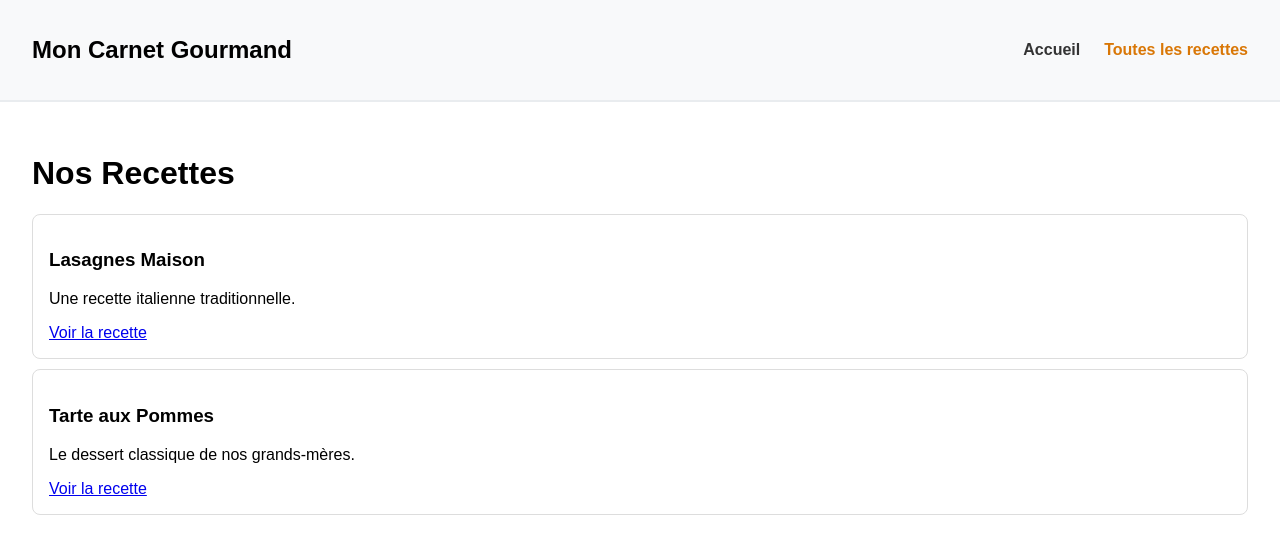
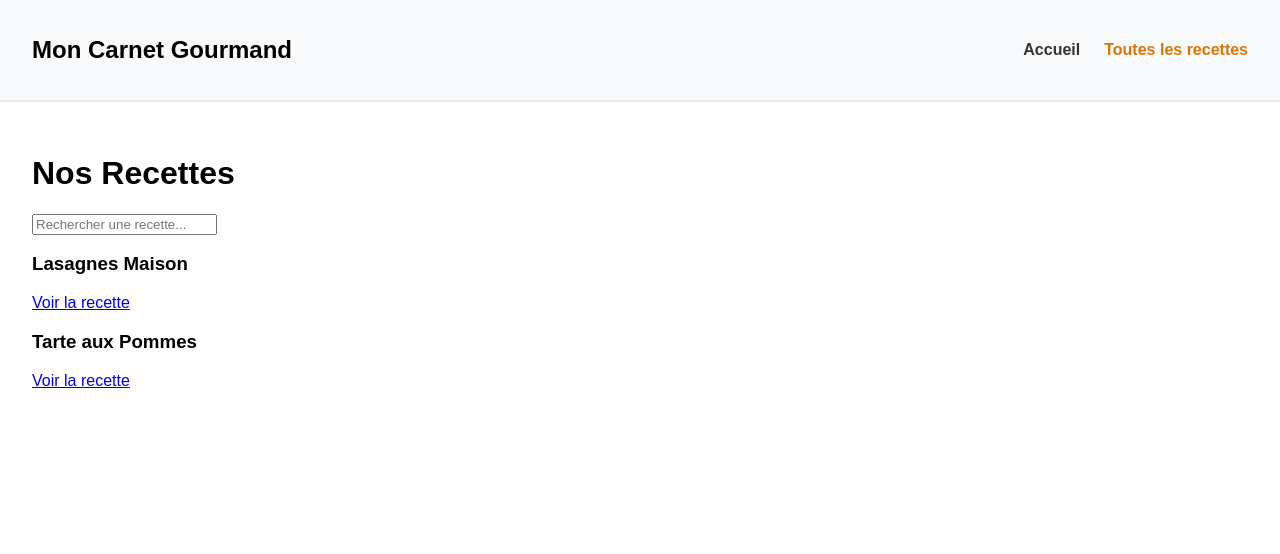
Before and after one commit to ElChahine/FW_LivreDeRecettes, a Vue app: page /recettes in a window 1280 px wide. Shown: the top 554 px of the page. Built offline with nearby package versions, Linux system fonts and the light colour scheme.

Commit message:
Ajout du fichier README.md (incomplet pour le moment) et ajout du systeme de barre de recherche

```diff
--- a/src/views/RecipeListView.vue
+++ b/src/views/RecipeListView.vue
@@ -1,20 +1,32 @@
 <script setup>
-import { recipes } from '../data/recipes.js'; // On importe nos données simulées
+import { ref, computed } from 'vue';
+import { recipes } from '../data/recipes.js';
+
+const searchQuery = ref('');
+
+// Propriété calculée pour filtrer la liste en temps réel
+const filteredRecipes = computed(() => {
+  return recipes.filter(recipe =>
+    recipe.title.toLowerCase().includes(searchQuery.value.toLowerCase())
+  );
+});
 </script>
 
 <template>
   <div class="container">
     <h1>Nos Recettes</h1>
+
+    <input
+      v-model="searchQuery"
+      placeholder="Rechercher une recette..."
+      class="search-bar"
+    >
+
     <div class="recipe-grid">
-      <div v-for="recipe in recipes" :key="recipe.id" class="card">
+      <div v-for="recipe in filteredRecipes" :key="recipe.id" class="card">
         <h3>{{ recipe.title }}</h3>
-        <p>{{ recipe.description }}</p>
         <router-link :to="`/recettes/${recipe.id}`">Voir la recette</router-link>
       </div>
     </div>
   </div>
 </template>
-
-<style scoped>
-.card { border: 1px solid #ddd; padding: 1rem; margin: 10px 0; border-radius: 8px; }
-</style>
```
Also changed, not shown: 1 other file (tests, documents, lock files or other folders).
